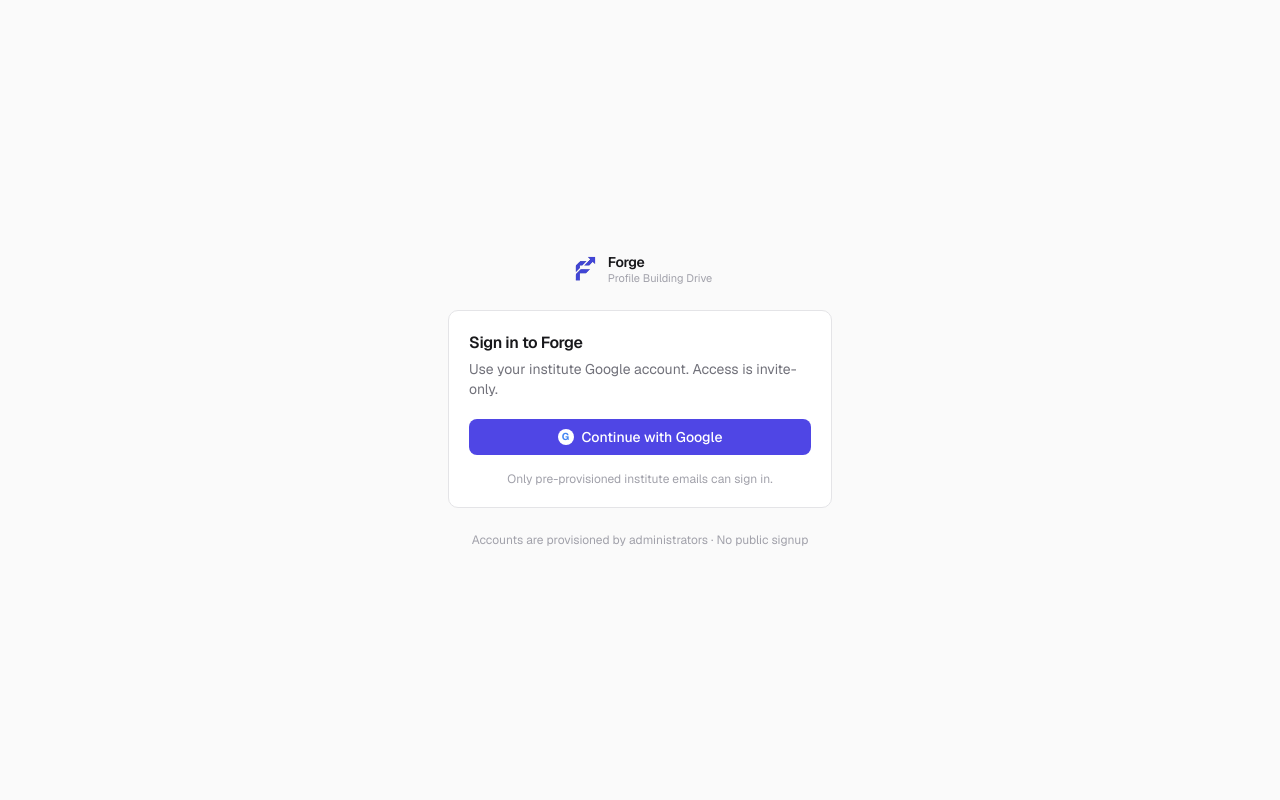
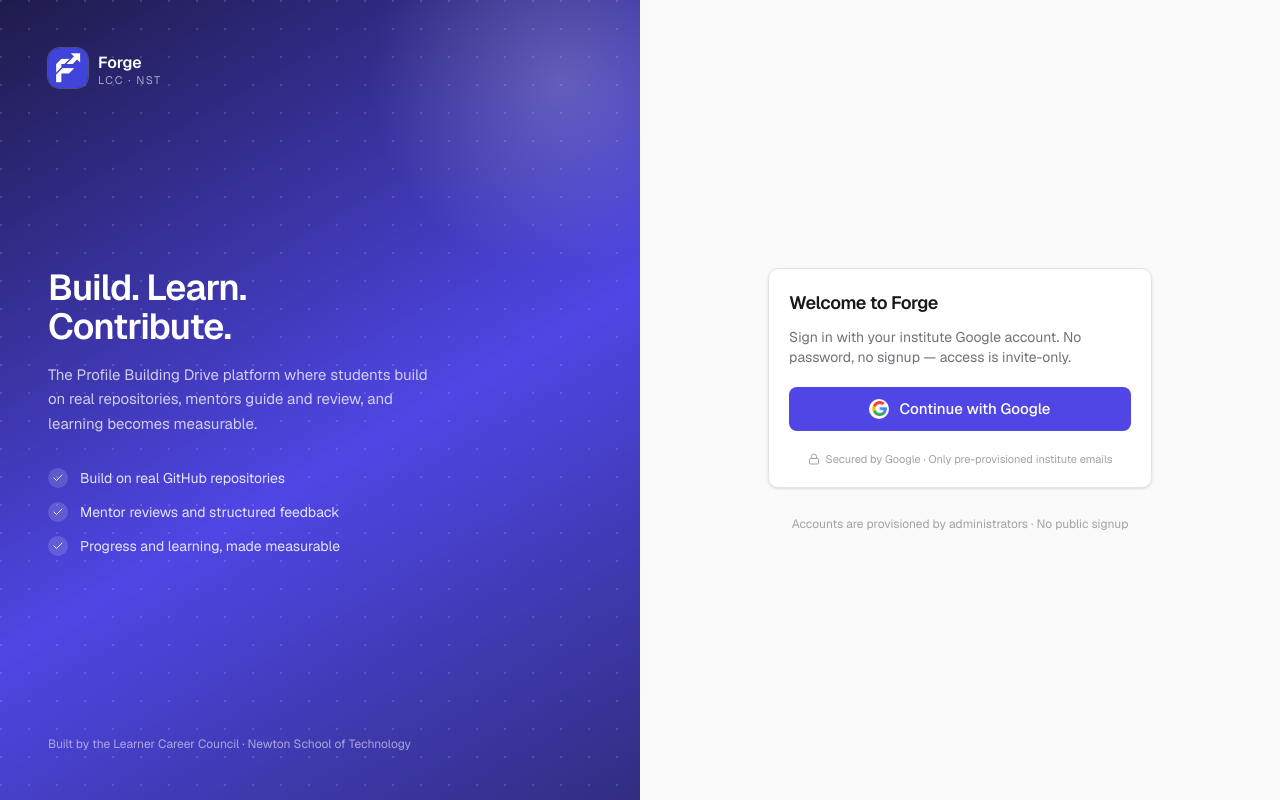
Before and after one commit to Newton-School/forge, a Next.js app in the folder client/: page /login in a window 1280 px wide. Built offline with nearby package versions, Linux system fonts and the light colour scheme; no server answers.

Commit message:
feat(client): redesign sign-in screen and use brand logos

```diff
--- a/client/app/(auth)/layout.tsx
+++ b/client/app/(auth)/layout.tsx
@@ -1,23 +1,92 @@
 import type { Metadata } from "next";
+import { Check } from "lucide-react";
 import { ForgeLogo } from "@/components/brand/forge-logo";
 
 // Sign-in / access screens — keep out of search indexes.
 export const metadata: Metadata = { robots: { index: false, follow: false } };
 
+const POINTS = [
+  "Build on real GitHub repositories",
+  "Mentor reviews and structured feedback",
+  "Progress and learning, made measurable",
+];
+
 export default function AuthLayout({ children }: { children: React.ReactNode }) {
   return (
-    <div className="flex min-h-screen flex-col items-center justify-center bg-page px-4">
-      <div className="mb-6 flex items-center gap-2">
-        <ForgeLogo size={32} className="size-8" />
-        <div className="leading-tight">
-          <p className="text-sm font-semibold tracking-tight">Forge</p>
-          <p className="text-[11px] text-subtle-foreground">Profile Building Drive</p>
+    <div className="grid min-h-screen lg:grid-cols-2">
+      {/* Brand panel (desktop) */}
+      <aside
+        className="relative hidden flex-col justify-between overflow-hidden p-12 text-white lg:flex"
+        style={{ background: "linear-gradient(150deg, #1e1b4b 0%, #4f46e5 56%, #312e81 100%)" }}
+      >
+        <div
+          aria-hidden
+          className="pointer-events-none absolute inset-0 opacity-[0.14]"
+          style={{
+            backgroundImage: "radial-gradient(circle at 1px 1px, #fff 1px, transparent 0)",
+            backgroundSize: "28px 28px",
+          }}
+        />
+        <div
+          aria-hidden
+          className="pointer-events-none absolute -right-28 -top-28 h-96 w-96 rounded-full"
+          style={{ background: "radial-gradient(circle, rgba(255,255,255,0.2), transparent 70%)" }}
+        />
+
+        <div className="relative flex items-center gap-2.5">
+          <ForgeLogo src="/forge_app_chip.png" size={40} className="size-10 rounded-xl ring-1 ring-white/20" />
+          <span className="flex flex-col leading-none">
+            <span className="text-base font-semibold">Forge</span>
+            <span className="text-[11px] uppercase tracking-[0.14em] text-white/60">LCC · NST</span>
+          </span>
         </div>
-      </div>
-      {children}
-      <p className="mt-6 text-xs text-subtle-foreground">
-        Accounts are provisioned by administrators · No public signup
-      </p>
+
+        <div className="relative">
+          <h1 className="text-4xl font-semibold leading-[1.1] tracking-tight">
+            Build. Learn.
+            <br />
+            Contribute.
+          </h1>
+          <p className="mt-4 max-w-sm text-[15px] leading-relaxed text-white/75">
+            The Profile Building Drive platform where students build on real repositories, mentors
+            guide and review, and learning becomes measurable.
+          </p>
+          <ul className="mt-8 space-y-3.5">
+            {POINTS.map((p) => (
+              <li key={p} className="flex items-center gap-3 text-sm text-white/85">
+                <span className="grid size-5 shrink-0 place-items-center rounded-full bg-white/15">
+                  <Check className="size-3" />
+                </span>
+                {p}
+              </li>
+            ))}
+          </ul>
+        </div>
+
+        <p className="relative text-xs text-white/55">
+          Built by the Learner Career Council · Newton School of Technology
+        </p>
+      </aside>
+
+      {/* Auth content */}
+      <main className="flex flex-col items-center justify-center bg-page px-4 py-12">
+        {/* Compact brand for mobile (no side panel) */}
+        <div className="mb-7 flex items-center gap-2.5 lg:hidden">
+          <ForgeLogo src="/forge_app_chip.png" size={32} className="size-8 rounded-lg" />
+          <span className="flex flex-col leading-none">
+            <span className="text-sm font-semibold tracking-tight">Forge</span>
+            <span className="text-[10px] uppercase tracking-wider text-subtle-foreground">
+              LCC · NST
+            </span>
+          </span>
+        </div>
+
+        {children}
+
+        <p className="mt-7 max-w-sm text-center text-xs text-subtle-foreground">
+          Accounts are provisioned by administrators · No public signup
+        </p>
+      </main>
     </div>
   );
 }
--- a/client/app/(auth)/login/page.tsx
+++ b/client/app/(auth)/login/page.tsx
@@ -1,4 +1,5 @@
-import { ShieldX } from "lucide-react";
+import Image from "next/image";
+import { ShieldX, Lock } from "lucide-react";
 import { Card, CardContent, CardDescription, CardHeader, CardTitle } from "@/components/ui/card";
 import { Button } from "@/components/ui/button";
 
@@ -11,9 +12,11 @@
 
 function GoogleButton({ label = "Continue with Google" }: { label?: string }) {
   return (
-    <Button asChild className="w-full gap-2">
+    <Button asChild className="h-11 w-full gap-2.5 text-[15px]">
       <a href={`${API}/auth/google`}>
-        <span className="flex size-4 items-center justify-center rounded-full bg-white text-[10px] font-bold text-[#4285F4]">G</span>
+        <span className="flex size-5 items-center justify-center rounded-full bg-white">
+          <Image src="/google.webp" alt="" width={15} height={15} className="object-contain" />
+        </span>
         {label}
       </a>
     </Button>
@@ -59,12 +62,14 @@
 
   const message = error ? ERRORS[error] ?? "Sign-in failed. Please try again." : null;
   return (
-    <Card className="w-full max-w-sm">
-      <CardHeader>
-        <CardTitle className="text-base">Sign in to Forge</CardTitle>
-        <CardDescription>Use your institute Google account. Access is invite-only.</CardDescription>
+    <Card className="w-full max-w-sm shadow-sm">
+      <CardHeader className="space-y-1.5">
+        <CardTitle className="text-lg tracking-tight">Welcome to Forge</CardTitle>
+        <CardDescription>
+          Sign in with your institute Google account. No password, no signup — access is invite-only.
+        </CardDescription>
       </CardHeader>
-      <CardContent className="grid gap-4">
+      <CardContent className="grid gap-5">
         {message ? (
           <p className="rounded-md border border-danger/30 bg-danger-bg px-3 py-2 text-sm text-danger">{message}</p>
         ) : null}
@@ -73,9 +78,10 @@
             Google OIDC flow and creates the session. No password, no signup. */}
         <GoogleButton />
 
-        <p className="text-center text-xs text-subtle-foreground">
-          Only pre-provisioned institute emails can sign in.
-        </p>
+        <div className="flex items-center justify-center gap-1.5 text-[11px] text-subtle-foreground">
+          <Lock className="size-3" />
+          Secured by Google · Only pre-provisioned institute emails
+        </div>
       </CardContent>
     </Card>
   );
--- a/client/components/landing/integration-showcase.tsx
+++ b/client/components/landing/integration-showcase.tsx
@@ -2,15 +2,15 @@
 
 import { useState } from "react";
 import { AnimatePresence, motion, useReducedMotion } from "motion/react";
-import { Check, Sparkles } from "lucide-react";
+import { Check } from "lucide-react";
 import { BrandIcon } from "@/components/integrations/brand-icon";
 import { INTEGRATIONS, type IntegrationKey } from "@/lib/landing";
 import { Section, Eyebrow, SectionHeading } from "./section";
 import { Reveal } from "./reveal";
 import { cn } from "@/lib/utils";
 
-/** Brand logo (or the Forge AI spark) in a white tile so it stays legible on
- *  both active and inactive tabs. */
+/** Brand logo in a white tile so it stays legible on both active and inactive
+ *  tabs. Forge AI uses the Forge logo (mapped in BrandIcon). */
 function IntegrationIcon({ k, size = 16 }: { k: IntegrationKey; size?: number }) {
   const tile = size + 12;
   return (
@@ -18,11 +18,7 @@
       className="grid shrink-0 place-items-center rounded-md border border-border bg-white"
       style={{ width: tile, height: tile }}
     >
-      {k === "groq" ? (
-        <Sparkles className="text-primary" style={{ width: size, height: size }} />
-      ) : (
-        <BrandIcon name={k} size={size} />
-      )}
+      <BrandIcon name={k} size={size} />
     </span>
   );
 }
```
Also changed, not shown: client/public/google.webp (added).
